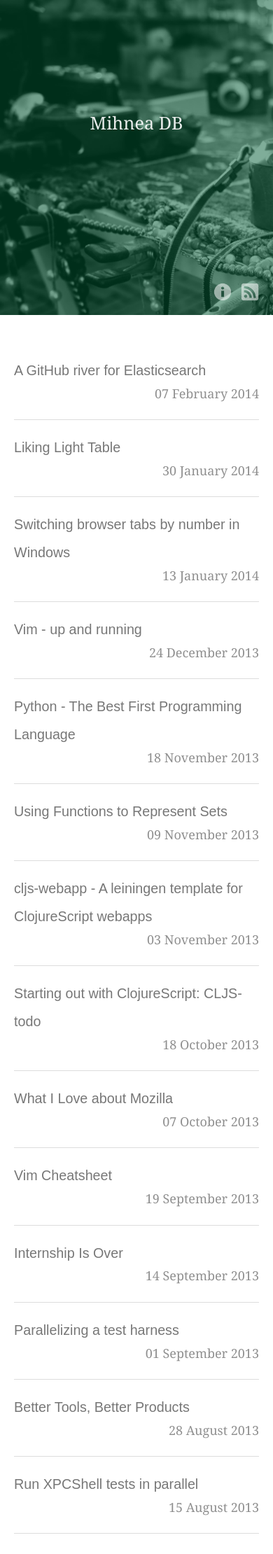
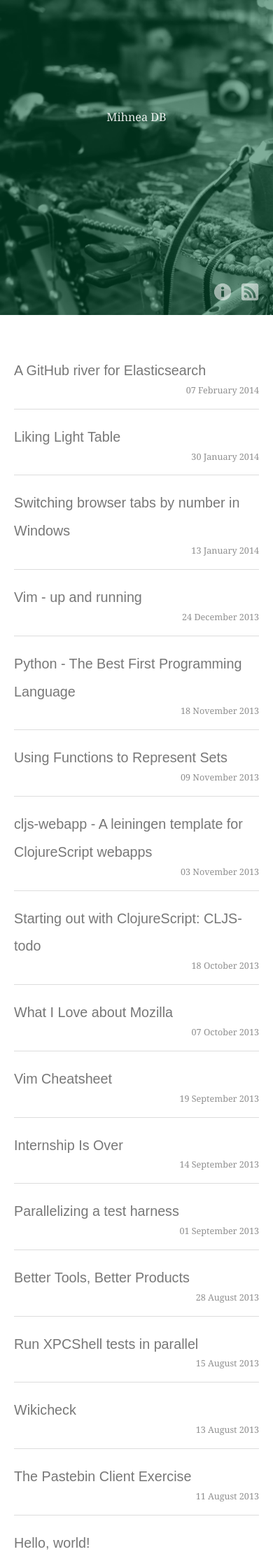
Before and after one commit to mihneadb/mihneadb.github.io, a Jekyll site: the page built from index.html, in a window 390 px wide. Shown: the top 2220 px of the page at 70% size. Built offline with Jekyll 4.4.1, drawn with Linux system fonts in a browser that asks for light colours; Markdown is read by kramdown in place of the engine named in the settings.

Commit message:
Better typography on mobile.

```diff
--- a/css/site.css
+++ b/css/site.css
@@ -213,4 +213,19 @@
   .header-links {
     position: absolute;
     bottom: 1em;
-    right: 1em; } }
+    right: 1em; }
+
+  .post-title {
+    font-size: 2em; }
+
+  .header .header-subtitle {
+    font-size: 0.9em; }
+
+  .archive p.muted {
+    font-size: 0.7em; }
+
+  .post {
+    font-size: 0.8em; }
+
+  .formatted-par {
+    font-size: 0.8em; } }
```
Also changed, not shown: scss/site.scss (+22 -0 lines).
